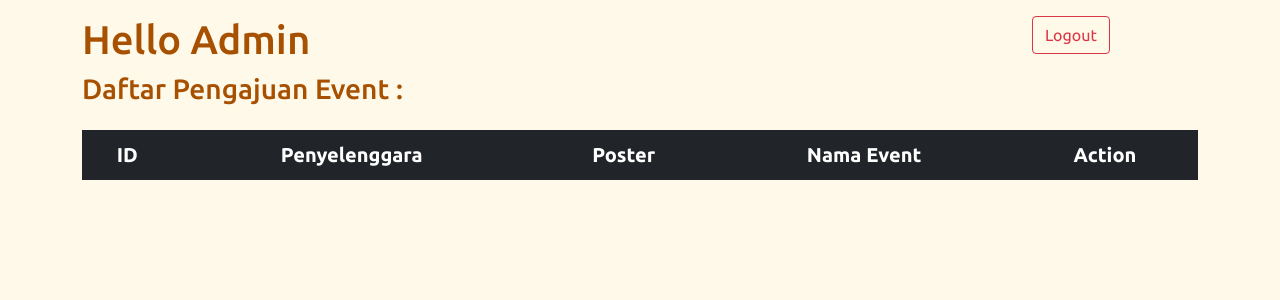
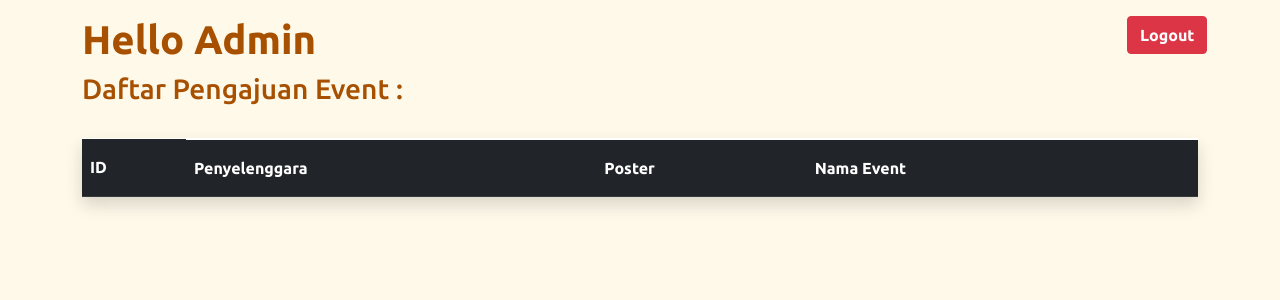
Before and after one commit to radityohanif/event-kita, a CodeIgniter 4 app: the page made by app/Views/admin/index.php in a window 1280 px wide. Shown: the top 300 px of the page. Run offline with PHP 8.4 and a stand-in for CodeIgniter, Linux system fonts and the light colour scheme; the template is opened without the code that fills it, so the values that code supplies are empty; some libraries are stand-ins or nearby versions.

Commit message:
lanjutin fitur admin

```diff
--- a/app/Views/admin/index.php
+++ b/app/Views/admin/index.php
@@ -1,6 +1,3 @@
-<?php
-d($daftar_event_pengajuan);
-?>
 <!doctype html>
 <html lang="en">
 
@@ -10,8 +7,8 @@ d($daftar_event_pengajuan);
   <meta name="viewport" content="width=device-width, initial-scale=1">
 
   <!-- Bootstrap CSS -->
+  <link rel="stylesheet" href="<?= base_url('style/global.css') ?>">
   <link href="https://cdn.jsdelivr.net/npm/bootstrap@5.1.3/dist/css/bootstrap.min.css" rel="stylesheet" integrity="sha384-1BmE4kWBq78iYhFldvKuhfTAU6auU8tT94WrHftjDbrCEXSU1oBoqyl2QvZ6jIW3" crossorigin="anonymous">
-  <link rel="stylesheet" href="<?= base_url('style/global.css') ?>">
 
   <title>Dashboard Admin</title>
 </head>
@@ -19,36 +16,36 @@ d($daftar_event_pengajuan);
 <body class="bg-kuning">
   <div class="container mt-3">
     <div class="row">
-      <div class="col-10">
-        <h1 class="text-coklat">Hello Admin</h1>
+      <div class="col">
+        <h1 class="text-coklat fw-bolder">Hello Admin</h1>
         <h3 class="text-coklat">Daftar Pengajuan Event :</h3>
       </div>
-      <div class="col-2">
-        <a href="<?= base_url('logout'); ?>" class="btn btn-outline-danger justify-content-end">Logout</a>
+      <div class="col-1">
+        <a href="<?= base_url('logout'); ?>" class="btn btn-danger fw-bold">
+          Logout
+        </a>
       </div>
     </div>
     <div class="row">
       <div class="col">
-        <table class="table fs-5 mt-3 border border-dark border-2">
-          <thead>
-            <tr class="table-dark text-center">
+        <table class="table table-hover mt-4 shadow" style="background-color: white;">
+          <thead style="line-height:40px">
+            <tr class="table table-dark">
               <th scope="col">ID</th>
               <th scope="col">Penyelenggara</th>
               <th scope="col">Poster</th>
               <th scope="col">Nama Event</th>
-              <th scope="col">Action</th>
+              <th scope="col"></th>
             </tr>
           </thead>
-          <tbody>
+          <tbody class="fs-5">
             <?php foreach($daftar_event_pengajuan as $event): ?>
-            <tr>
+            <t>
               <td scope="row" class="align-middle">
                 <?= $event['id']; ?>
               </td>
               <td class="align-middle">
-                <a href="#">
-                  <?= $event['username_penyelenggara']; ?>
-                </a>
+                <a href="#"><?= $event['username_penyelenggara']; ?></a>
               </td>
               <td class="align-middle">
                 <img src="<?= base_url('img/poster webinar/' . $event['poster']); ?>" height="300" width="300">
@@ -61,8 +58,8 @@ d($daftar_event_pengajuan);
                   <a target="_blank" href="<?= base_url('admin/detail/'.$event['id']) ?>" class="mb-3 btn btn-primary">Lihat Detail</a>
                 </div>
               </td>
-            </tr>
-            <?php endforeach; ?>
+              </tr>
+              <?php endforeach; ?>
           </tbody>
         </table>
       </div>
```
Also changed, not shown: app/Controllers/Admin.php (+18 -0 lines), app/Controllers/Home.php (+1 -9 lines), app/Views/admin/detail.php (+24 -21 lines), public/style/global.css (line endings or trailing spaces).
